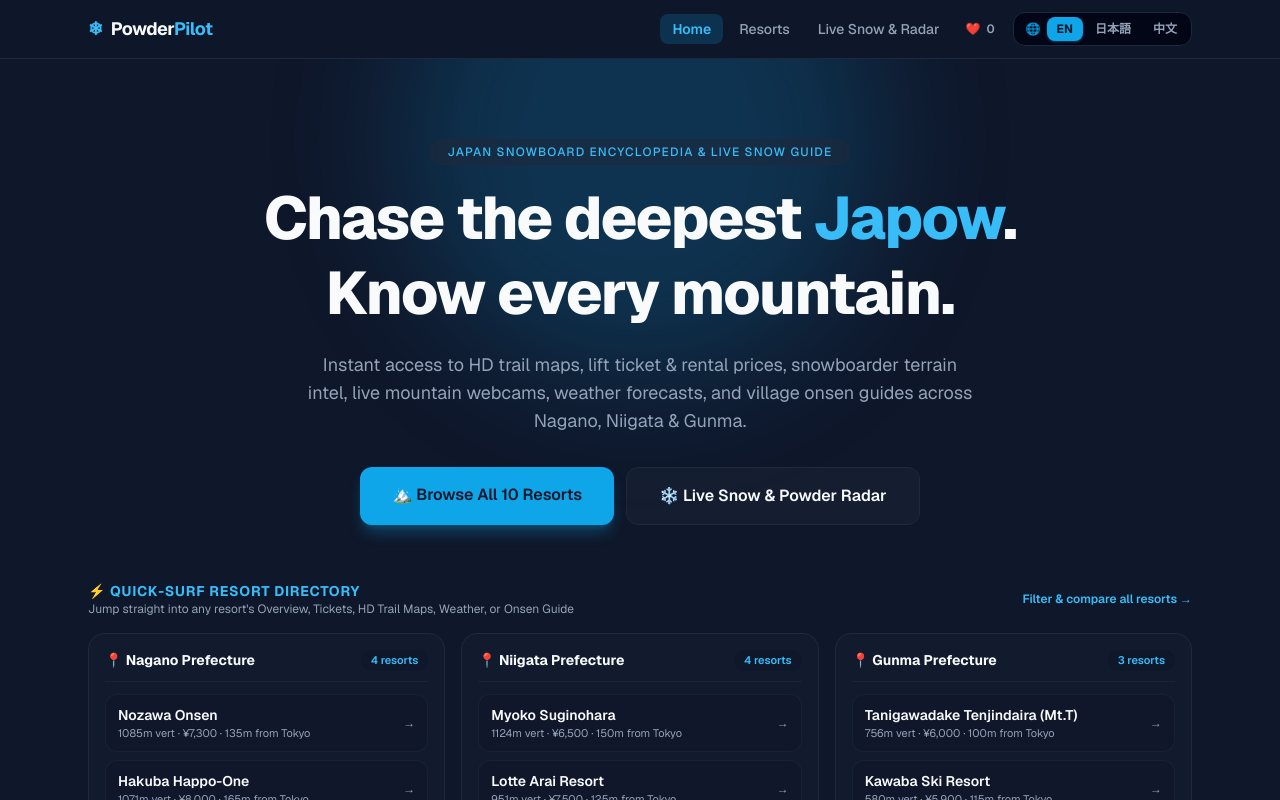
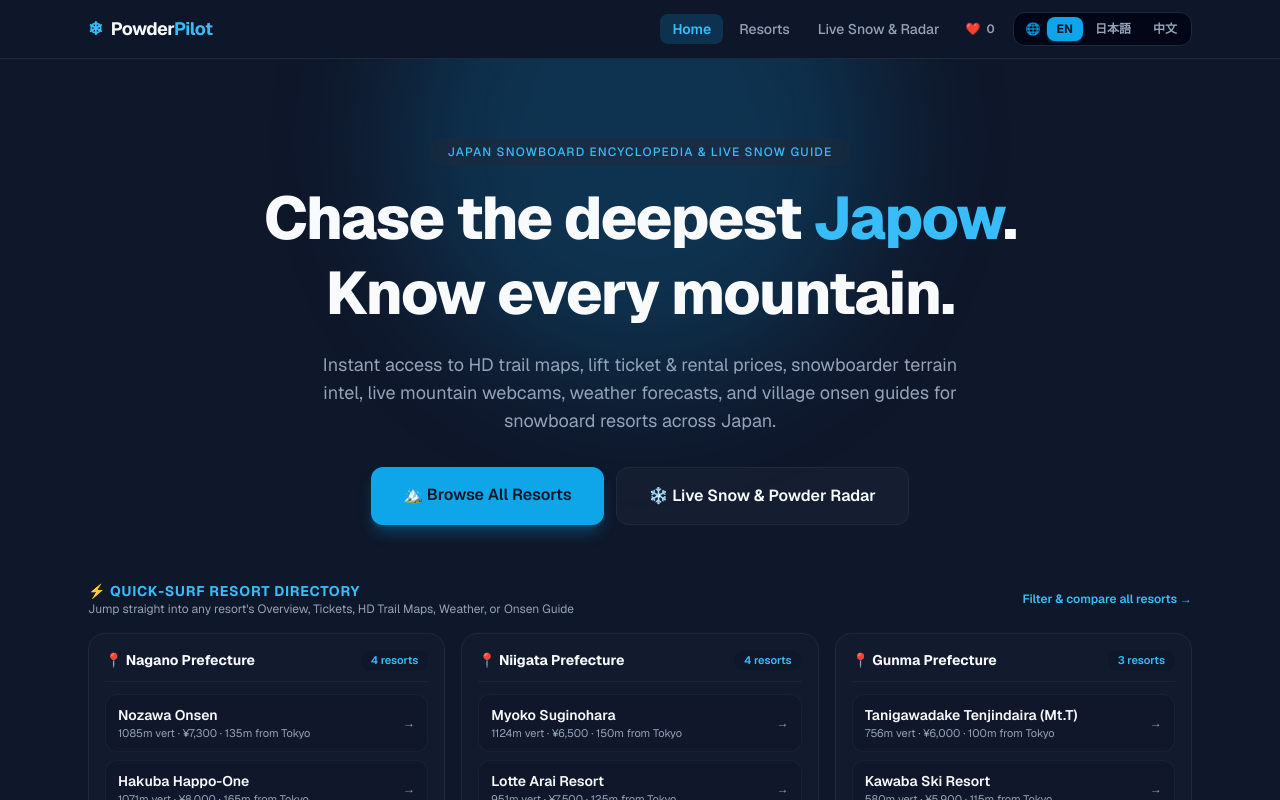
Before and after one commit to pujankhatri1689/powderpilot-japan, a Next.js app: page / in a window 1280 px wide. Shown: the top 800 px of the page. Built offline with nearby package versions, Linux system fonts and the light colour scheme.

Commit message:
copy: remove hardcoded resort count and prefecture list from homepage text

```diff
--- a/src/i18n/translations.ts
+++ b/src/i18n/translations.ts
@@ -90,8 +90,8 @@ export const UI_TEXT = {
       titleHighlight: "Japow",
       titleLine2: "Know every mountain.",
       subtitle:
-        "Instant access to HD trail maps, lift ticket & rental prices, snowboarder terrain intel, live mountain webcams, weather forecasts, and village onsen guides across Nagano, Niigata & Gunma.",
-      browseBtn: "🏔️ Browse All 10 Resorts",
+        "Instant access to HD trail maps, lift ticket & rental prices, snowboarder terrain intel, live mountain webcams, weather forecasts, and village onsen guides for snowboard resorts across Japan.",
+      browseBtn: "🏔️ Browse All Resorts",
       radarBtn: "❄️ Live Snow & Powder Radar",
       quickSurfTitle: "⚡ Quick-Surf Resort Directory",
       quickSurfSubtitle:
@@ -341,8 +341,8 @@ export const UI_TEXT = {
       titleHighlight: "JAPOW（極上パウダースノー）",
       titleLine2: "を追いかけよう。",
       subtitle:
-        "長野・新潟・群馬の主要10スキー場の高画質コースマップ、リフト券＆レンタル料金、スノーボーダー向けゲレンデ情報、ライブカメラ、天気予報、周辺温泉＆グルメをワンクリックでチェック。",
-      browseBtn: "🏔️ 全10スキー場を詳しく見る",
+        "日本各地の主要スキー場の高画質コースマップ、リフト券＆レンタル料金、スノーボーダー向けゲレンデ情報、ライブカメラ、天気予報、周辺温泉＆グルメをワンクリックでチェック。",
+      browseBtn: "🏔️ すべてのスキー場を見る",
       radarBtn: "❄️ リアルタイム降雪・パウダーレーダー",
       quickSurfTitle: "⚡ クイック・スキー場ジャンプ",
       quickSurfSubtitle:
@@ -591,8 +591,8 @@ export const UI_TEXT = {
       titleHighlight: "日本粉雪 (Japow)",
       titleLine2: "掌握每一座雪山。",
       subtitle:
-        "一键查看长野、新潟、群马10大顶级滑雪场的高清雪道图、缆车票与雪具租赁价格、单板滑手专属攻略、山顶实时摄像头、7天降雪预报以及温泉美食导航。",
-      browseBtn: "🏔️ 浏览全部 10 大滑雪场",
+        "一键查看日本各地热门滑雪场的高清雪道图、缆车票与雪具租赁价格、单板滑手专属攻略、山顶实时摄像头、7天降雪预报以及温泉美食导航。",
+      browseBtn: "🏔️ 浏览全部滑雪场",
       radarBtn: "❄️ 实时降雪 & 粉雪雷达",
       quickSurfTitle: "⚡ 快速直达滑雪场目录",
       quickSurfSubtitle:
```
